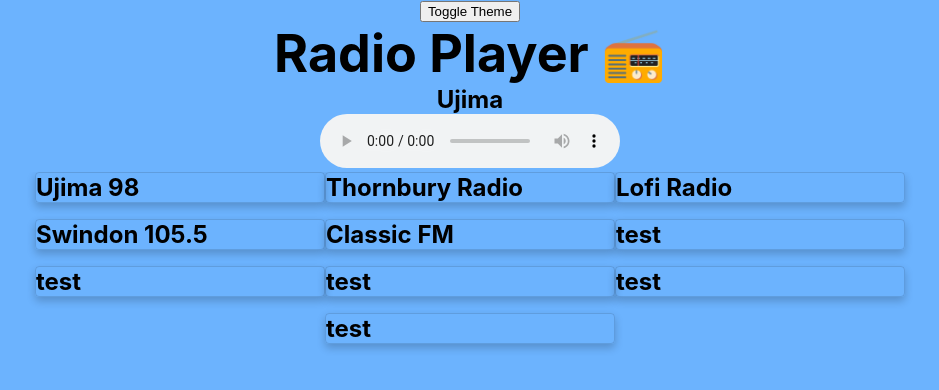
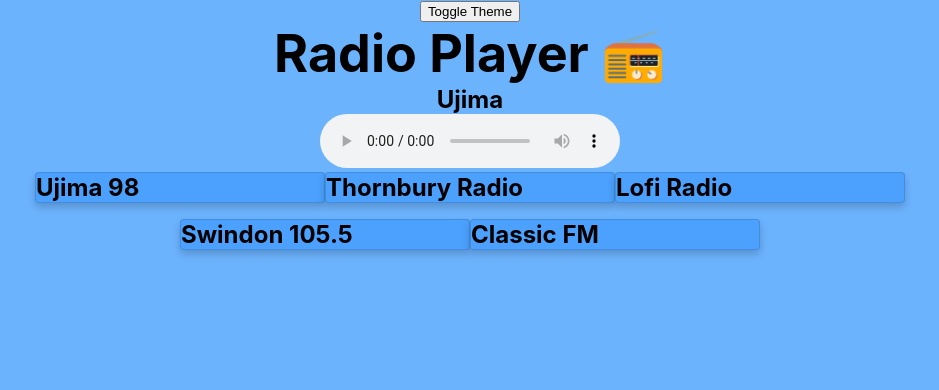
Before and after one commit to scottamass/radio-browser, a React (Create React App) app: page / in a window 1280 px wide. Shown: the top 390 px of the page, without its empty margins (170-1109 px from the left). Built offline with nearby package versions, Linux system fonts and the light colour scheme.

Commit message:
scrollable stations added

```diff
--- a/src/App.css
+++ b/src/App.css
@@ -1,5 +1,7 @@
+/* App.css */
 :root {
   --background: rgb(108, 179, 254);
+  --backgroundSecondary: rgb(75, 161, 253);
   --text-primary: black;
   --text-secondary: royalblue;
   --accent: purple;
@@ -7,15 +9,17 @@
 
 [data-theme='dark'] {
   --background: rgb(10, 9, 32);
+  --backgroundSecondary: rgb(75, 161, 253);
   --text-primary: white;
   --text-secondary: grey;
   --accent: darkred;
 }
-
+.body{
+  overflow: hidden;
+}
 .App {
   min-height: 100vh;
 
-  overflow: hidden;
   text-align: center;
   background-color: var(--background);
   color: var(--text-primary);
@@ -33,7 +37,6 @@
 }
 
 .App-header {
-
   display: flex;
   flex-direction: column;
   align-items: center;
@@ -44,18 +47,20 @@
 .App-link {
   color: var(--text-secondary);
 }
+
 .container {
-  overflow: scroll;
-  max-height: calc(100vh - 120px); /* Adjust the max height as needed */
+
+  overflow-y: auto; /* Use "auto" to enable vertical scrolling if needed */
+  max-height: calc(100vh - 120px);
   padding-left: 5em;
   padding-right: 5em;
   display: flex;
   flex-wrap: wrap;
   justify-content: center;
 }
+
 .card {
   width: 18rem;
-  /* Add shadows to create the "card" effect */
   box-shadow: 0 4px 8px 0 rgba(0,0,0,0.2);
   transition: 0.3s;
   position: relative;
@@ -63,7 +68,7 @@ display: flex;
   flex-direction: column;
   min-width: 0;
   word-wrap: break-word;
-background-color: ;
+background-color: var(--backgroundSecondary);
   background-clip: border-box;
   border: 1px solid rgba(0,0,0,.125);
   border-radius: .25rem;
--- a/src/App.js
+++ b/src/App.js
@@ -1,16 +1,16 @@
+// App.js
 import React, { useState, useEffect } from 'react';
 import './App.css';
+import Stationcard from './comps/Stationcard';
 import stations from './data/stations';
-import Stationcard from './comps/Stationcard';
-
 
 function App() {
   const storedTheme = window.localStorage.getItem('theme') || 'light';
   const storedStation = window.localStorage.getItem('current-station') || 'Ujima';
+  const storedAudioSource = window.localStorage.getItem('audioSource') || 'https://radio.canstream.co.uk:9037/live.mp3';
   const storedPlayerKey = parseInt(window.localStorage.getItem('playerKey')) || 1;
-  const storedUrl = window.localStorage.getItem('audioSource') || 'https://radio.canstream.co.uk:9037/live.mp3'
 
-  const [audioSource, setAudioSource] = useState(storedUrl);
+  const [audioSource, setAudioSource] = useState(storedAudioSource);
   const [stationTitle, setStationTitle] = useState(storedStation);
   const [playerKey, setPlayerKey] = useState(storedPlayerKey);
   const [theme, setTheme] = useState(storedTheme);
@@ -36,7 +36,7 @@ function App() {
   useEffect(() => {
     // Restore selected station and audio source from localStorage
     const storedStation = window.localStorage.getItem('current-station') || 'Ujima';
-    const storedAudioSource = window.localStorage.getItem('audioSource') || "https://radio.canstream.co.uk:9037/live.mp3";
+    const storedAudioSource = window.localStorage.getItem('audioSource') || 'https://radio.canstream.co.uk:9037/live.mp3';
 
     setStationTitle(storedStation);
     setAudioSource(storedAudioSource);
@@ -65,7 +65,6 @@ function App() {
       <button onClick={handleThemeChange}>Toggle Theme</button>
       <header className="App-header">
         <h1>Radio Player 📻</h1>
-
       </header>
       <body>
         <h2>{stationTitle}</h2>
@@ -77,21 +76,8 @@ function App() {
 
         <div className='container'>
           {stations.map(item => (
-    <>
-    <Stationcard onClick={() => handleRadioClick(item.source, item.name)} name={item.name}/>
-
-    {/* <button key={item.name} onClick={() => handleRadioClick(item.source, item.name)}>
-      {item.name}
-    </button> */}
-
-    </>
+            <Stationcard onClick={() => handleRadioClick(item.source, item.name)} name={item.name} key={item.name} />
           ))}
-  <Stationcard onClick={() => handleRadioClick('test', 'test')} name={'test'}/>
-  <Stationcard onClick={() => handleRadioClick('test', 'test')} name={'test'}/>
-  <Stationcard onClick={() => handleRadioClick('test', 'test')} name={'test'}/>
-  <Stationcard onClick={() => handleRadioClick('test', 'test')} name={'test'}/>
-  <Stationcard onClick={() => handleRadioClick('test', 'test')} name={'test'}/>
-
         </div>
       </body>
     </div>
```
Lines whose indentation alone changed are shown as unchanged.
